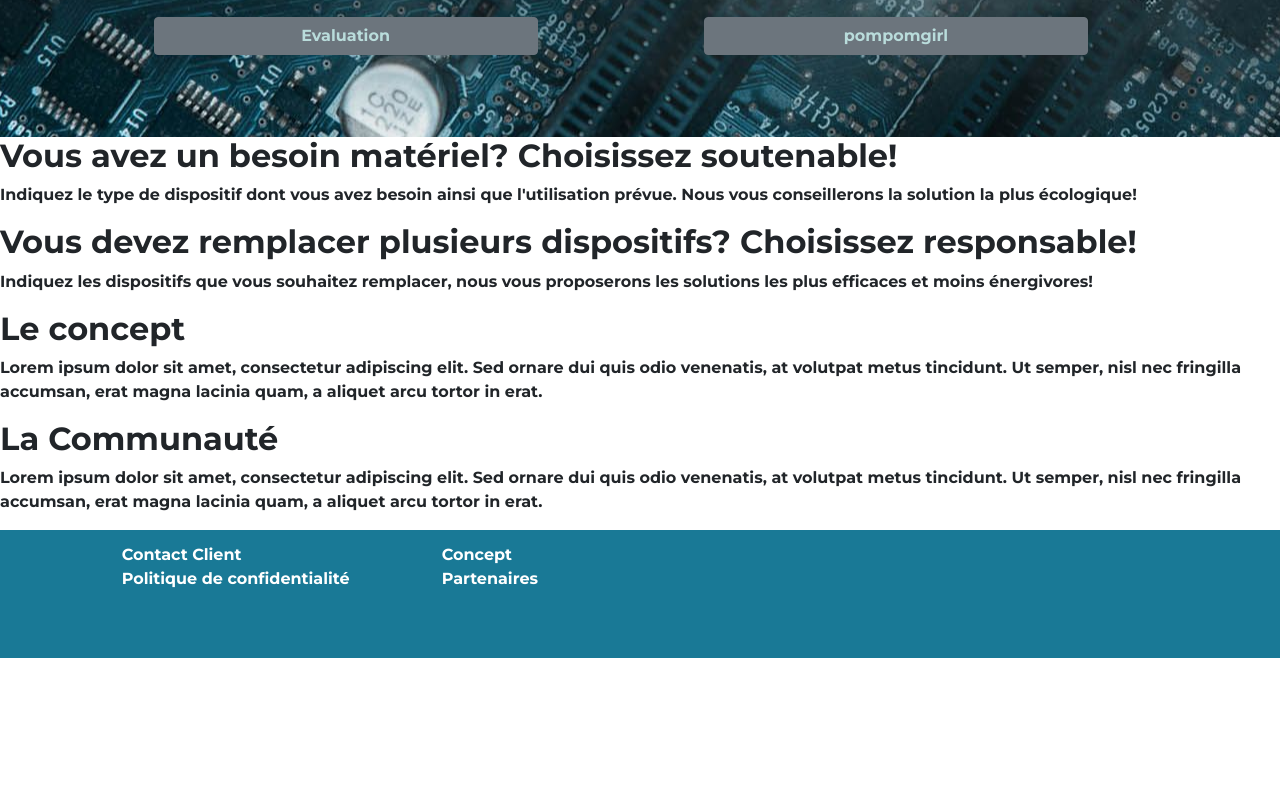
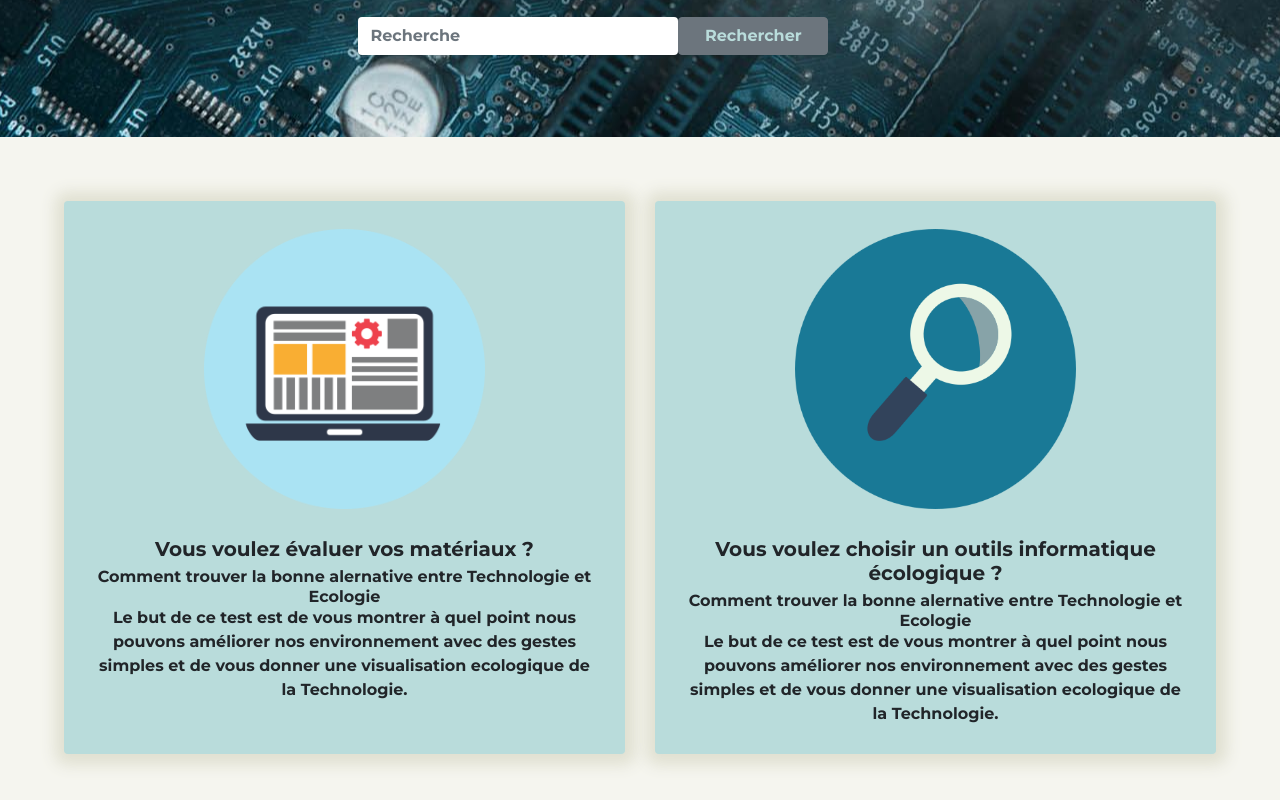
Before and after one commit to FlorianAllainmat/ecotheque, a React (Create React App) app: page / in a window 1280 px wide. Shown: the part 520-1320 px from the top of the page. Before the commit the page ends 1178 px from the top, so only its background shows below. Built offline with nearby package versions, Linux system fonts and the light colour scheme.

Commit message:
bo gosse

```diff
--- a/public/index.html
+++ b/public/index.html
@@ -5,6 +5,7 @@
     <link rel="shortcut icon" href="%PUBLIC_URL%/favicon.ico">
     <meta name="viewport" content="width=device-width, initial-scale=1, shrink-to-fit=no">
     <link href="https://fonts.googleapis.com/css?family=Montserrat:700" rel="stylesheet">
+    <link rel="stylesheet" href="https://use.fontawesome.com/releases/v5.6.3/css/all.css" integrity="sha384-UHRtZLI+pbxtHCWp1t77Bi1L4ZtiqrqD80Kn4Z8NTSRyMA2Fd33n5dQ8lWUE00s/" crossorigin="anonymous">
     <meta name="theme-color" content="#000000">
     <link rel="manifest" href="%PUBLIC_URL%/manifest.json">
 
--- a/src/App.scss
+++ b/src/App.scss
@@ -17,4 +17,5 @@ body{
   height: 100%;
   padding-bottom: 8em;
   font-family: 'Montserrat', sans-serif;
+  background-color: #f5f5ef;
 }
--- a/src/Footer.jsx
+++ b/src/Footer.jsx
@@ -6,14 +6,6 @@ import './Footer.scss';
 const Footer = () => (
   <Container className="Footer" fluid>
     <Row className="mb-0 d-flex justify-content-around left">
-      <Col className="mb-0" lg={{ offset: 1, size: 3 }}>
-        <li>
-          <Link to="/index/contact">Contact Client</Link>
-        </li>
-        <li>
-          <Link to="/index/politique">Politique de confidentialité</Link>
-        </li>
-      </Col>
       <Col className="mb-0">
         <li>
           <Link to="/index/concept">Concept</Link>
--- a/src/components/Home/Concept.jsx
+++ b/src/components/Home/Concept.jsx
@@ -13,7 +13,7 @@ class Concept extends Component {
           <Col>
             <h2>Le concept</h2>
             <p>
-              Lorem ipsum dolor sit amet, consectetur adipiscing elit. Sed ornare dui quis odio venenatis, at volutpat metus tincidunt. Ut semper, nisl nec fringilla accumsan, erat magna lacinia quam, a aliquet arcu tortor in erat.
+
             </p>
           </Col>
         </Row>
--- /dev/null
+++ b/src/components/Home/EcoSystemEvaluation.scss
@@ -0,0 +1,21 @@
+.EcoSystemEvaluation{
+  padding: 5%;
+
+  .card-element{
+    height: 100%;
+    background-color: #b9dcdb;
+    box-shadow: 1px 1px 15px 10px #e0e0d1;
+    border: none;
+
+    .card-image{
+      padding-top: 5%;
+      width: 50%;
+      margin: auto;
+
+    }
+    .card-truc{
+      padding: 5%;
+      text-align: center;
+    }
+  }
+}
--- a/src/components/Home/EcosystemEvaluation.jsx
+++ b/src/components/Home/EcosystemEvaluation.jsx
@@ -1,27 +1,56 @@
 import React, { Component } from 'react';
-import { Row, Col } from 'reactstrap';
+import {
+  Row,
+  Col,
+  Card,
+  CardImg,
+  CardBody,
+  CardTitle,
+  CardSubtitle,
+  CardText,
+} from 'reactstrap';
+import './EcoSystemEvaluation.scss';
 
-class EcosystemEvaluation extends Component {
+const evalu = 'media/eval.png';
+const search = 'media/search.png';
+
+class EcoSystemEvaluation extends Component {
   constructor(props) {
     super(props);
     this.state = {  }
   }
   render() {
     return (
-    <section id="ecosystem">
-      <Row>
-        <Col>
-          <h2>
-            Vous devez remplacer plusieurs dispositifs? Choisissez responsable!
-          </h2>
-          <p>
-            Indiquez les dispositifs que vous souhaitez remplacer, nous vous proposerons les solutions les plus efficaces et moins énergivores!
-          </p>
+      <Row className="EcoSystemEvaluation">
+        <Col xs="12" md="6">
+          <Card mb-1 className="card-element">
+            <CardImg className="card-image"
+              src={evalu}
+              alt="Card image"
+            />
+            <CardBody className="card-truc">
+              <CardTitle>Vous voulez évaluer vos matériaux ?</CardTitle>
+              <CardSubtitle>Comment trouver la bonne alernative entre Technologie et Ecologie</CardSubtitle>
+              <CardText>Le but de ce test est de vous montrer à quel point nous pouvons améliorer nos environnement avec des gestes simples et de vous donner une visualisation ecologique de la Technologie. </CardText>
+            </CardBody>
+          </Card>
+        </Col>
+        <Col xs="12" md="6">
+          <Card className="card-element">
+            <CardImg className="card-image"
+              src={search}
+              alt="Card image cap"
+            />
+            <CardBody className="card-truc">
+              <CardTitle>Vous voulez choisir un outils informatique écologique ?</CardTitle>
+              <CardSubtitle>Comment trouver la bonne alernative entre Technologie et Ecologie</CardSubtitle>
+              <CardText>Le but de ce test est de vous montrer à quel point nous pouvons améliorer nos environnement avec des gestes simples et de vous donner une visualisation ecologique de la Technologie.</CardText>
+            </CardBody>
+          </Card>
         </Col>
       </Row>
-    </section>
     );
   }
 }
 
-export default EcosystemEvaluation;
+export default EcoSystemEvaluation;
--- a/src/components/Home/Home.jsx
+++ b/src/components/Home/Home.jsx
@@ -1,6 +1,5 @@
 import React, { Component } from 'react';
 import Search from './Search';
-import SpecificNeed from './SpecificNeed';
 import EcosystemEvaluation from './EcosystemEvaluation';
 import Concept from './Concept';
 import Community from './Community';
@@ -15,7 +14,6 @@ class Home extends Component {
     return (
       <div>
         <Search />
-        <SpecificNeed />
         <EcosystemEvaluation />
         <Concept />
         <Community />
--- a/src/components/Home/Search.jsx
+++ b/src/components/Home/Search.jsx
@@ -50,8 +50,6 @@ class Search extends Component {
                 name="search"
               />
               <Button tag={Link} to="./resultat-list" className="search-button btn-submit">Rechercher</Button>
-              <Button  className="search1-button btn-submit">Evaluation</Button>
-              <Button  className="search2-button btn-submit">pompomgirl</Button>
             </div>
           </Form>
         </Col>
--- a/src/components/Home/Search.scss
+++ b/src/components/Home/Search.scss
@@ -9,36 +9,23 @@
       position: absolute;
       text-align: center;
       left: 13%;
-      width : 70%;
+      width : 80%;
       top: 10%;
       font-size: 4em;
       color: white;
     }
     .search1{
       position: absolute;
-      left: 35%;
-      width: 30%;
-      top: 60%;
+      left: 28%;
+      width: 20%;
+      top: 80%;
+      border: none;
     }
     .search-button{
       color: #b9dcdb;
       position: absolute;
-      left: 33%;
-      width: 30%;
-      top: 70%;
-    }
-    .search1-button{
-      color: #b9dcdb;
-      position: absolute;
-      left: 12%;
-      width: 30%;
-      top: 80%;
-    }
-    .search2-button{
-      color: #b9dcdb;
-      position: absolute;
-      left: 55%;
-      width: 30%;
+      left: 53%;
+      width: 150px;
       top: 80%;
     }
   }
--- a/src/components/Home/SpecificNeed.jsx
+++ /dev/null
@@ -1,27 +0,0 @@
-import React, { Component } from 'react';
-import { Row, Col } from 'reactstrap';
-
-class SpecificNeed extends Component {
-  constructor(props) {
-    super(props);
-    this.state = {  }
-  }
-  render() {
-    return (
-    <section id="specificNeed">
-      <Row>
-        <Col>
-          <h2>
-            Vous avez un besoin matériel? Choisissez soutenable!
-          </h2>
-          <p>
-            Indiquez le type de dispositif dont vous avez besoin ainsi que l'utilisation prévue. Nous vous conseillerons la solution la plus écologique!
-          </p>
-        </Col>
-      </Row>
-    </section>
-    );
-  }
-}
-
-export default SpecificNeed;
```
Also changed, not shown: public/media/eval.png (added), public/media/search.png (added).
